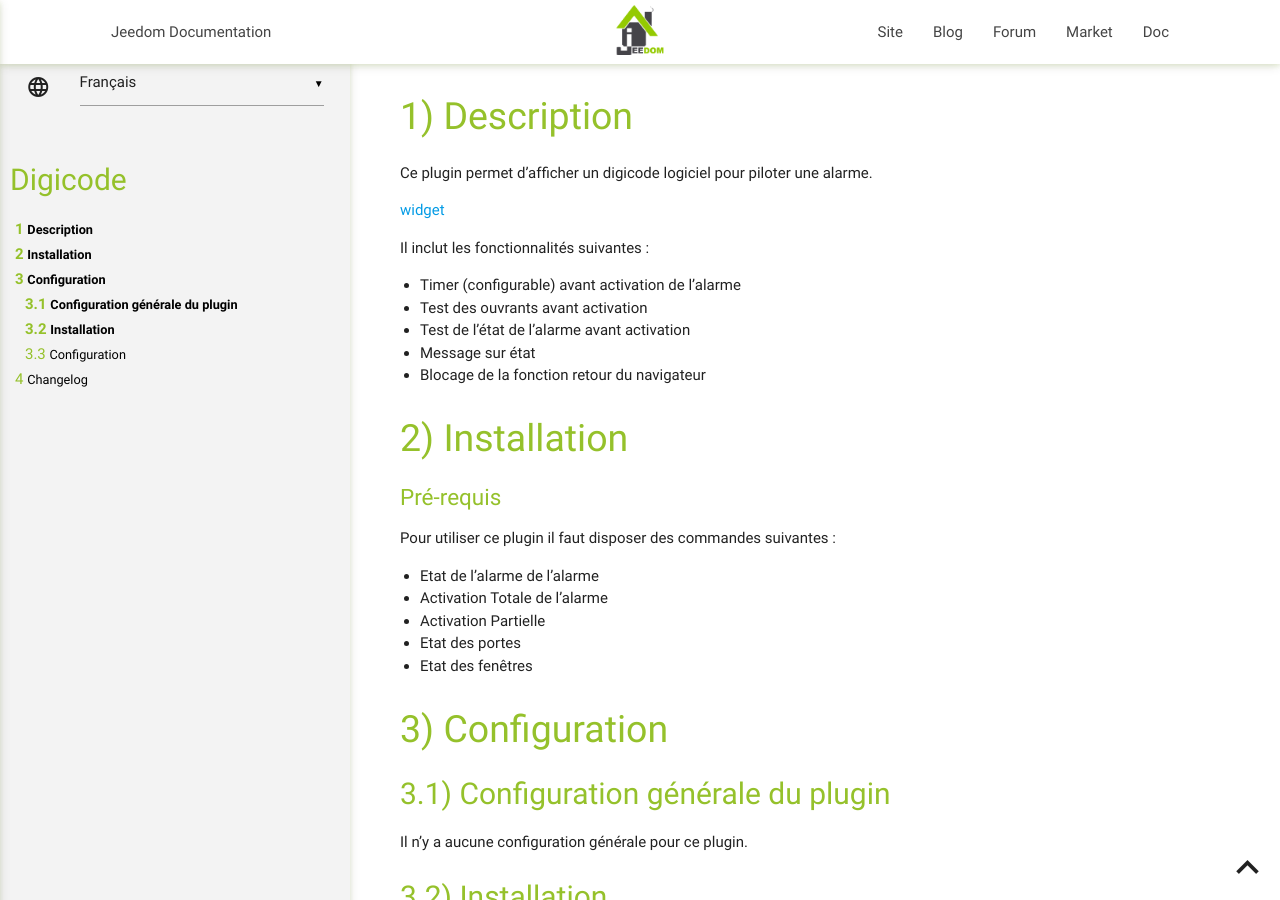
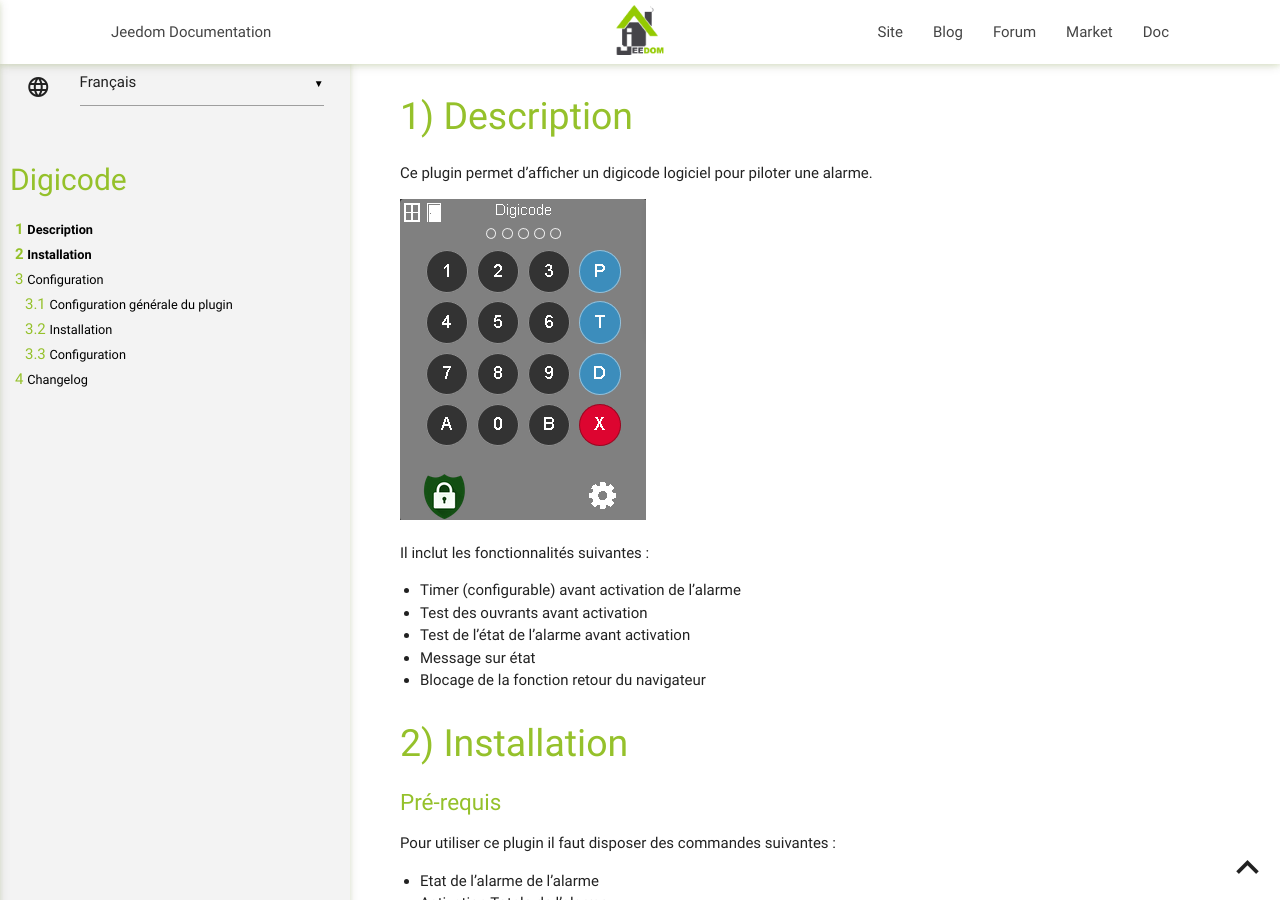
Before and after one commit to jmz84/plugin-digicode, a Jekyll site: the page built from docs/fr_FR/index.md, in a window 1280 px wide and 900 px high. Built offline with Jekyll 4.4.1, drawn with Linux system fonts in a browser that asks for light colours; our own code applies the rules of GitHub Pages for plain Markdown files.

Commit message:
fix link

```diff
--- a/docs/fr_FR/index.md
+++ b/docs/fr_FR/index.md
@@ -3,7 +3,7 @@ Description
 
 Ce plugin permet d'afficher un digicode logiciel pour piloter une alarme.
 
-[widget](../images/widget.png)
+![widget](../images/widget.png)
 
 Il inclut les fonctionnalités suivantes :
 
```
